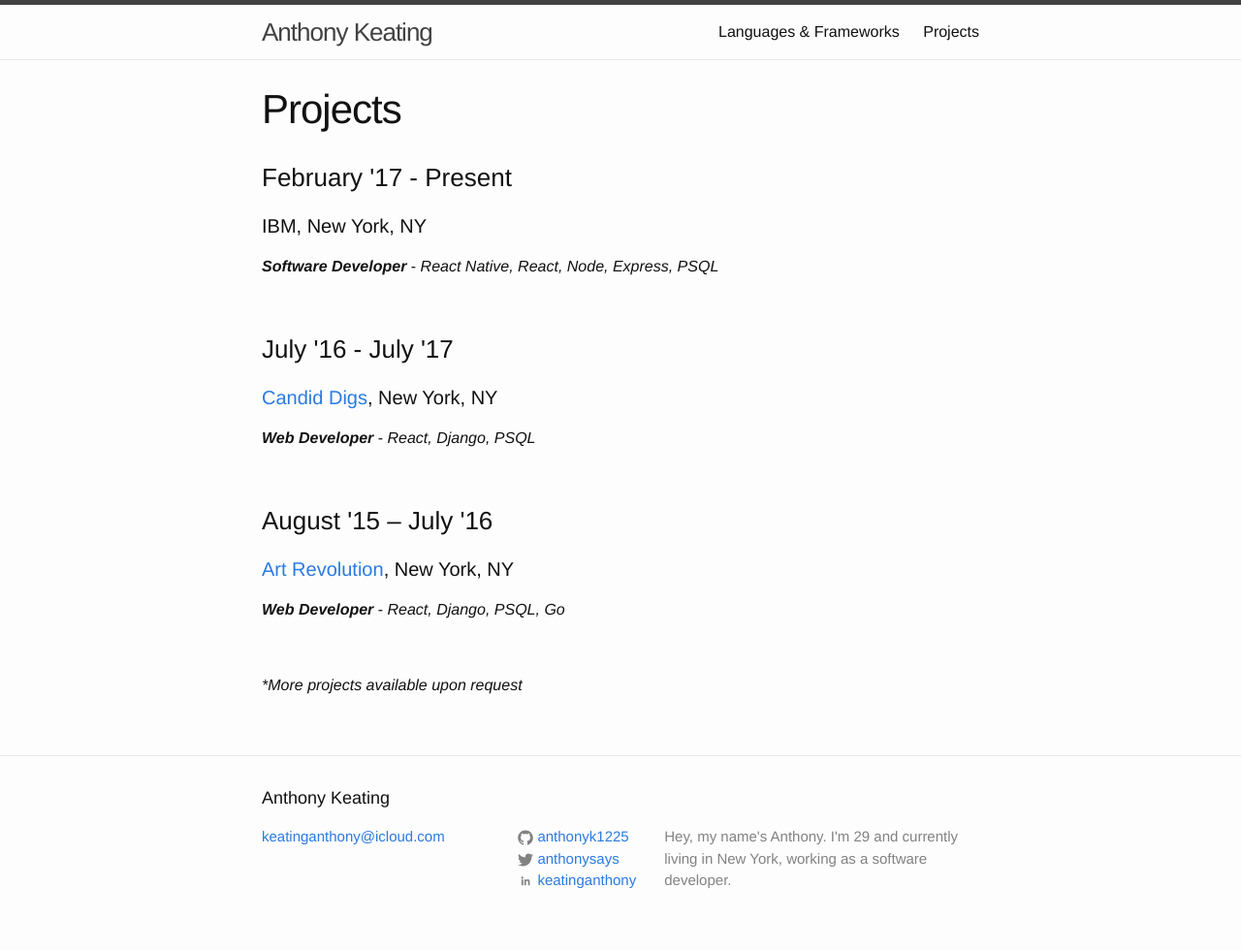
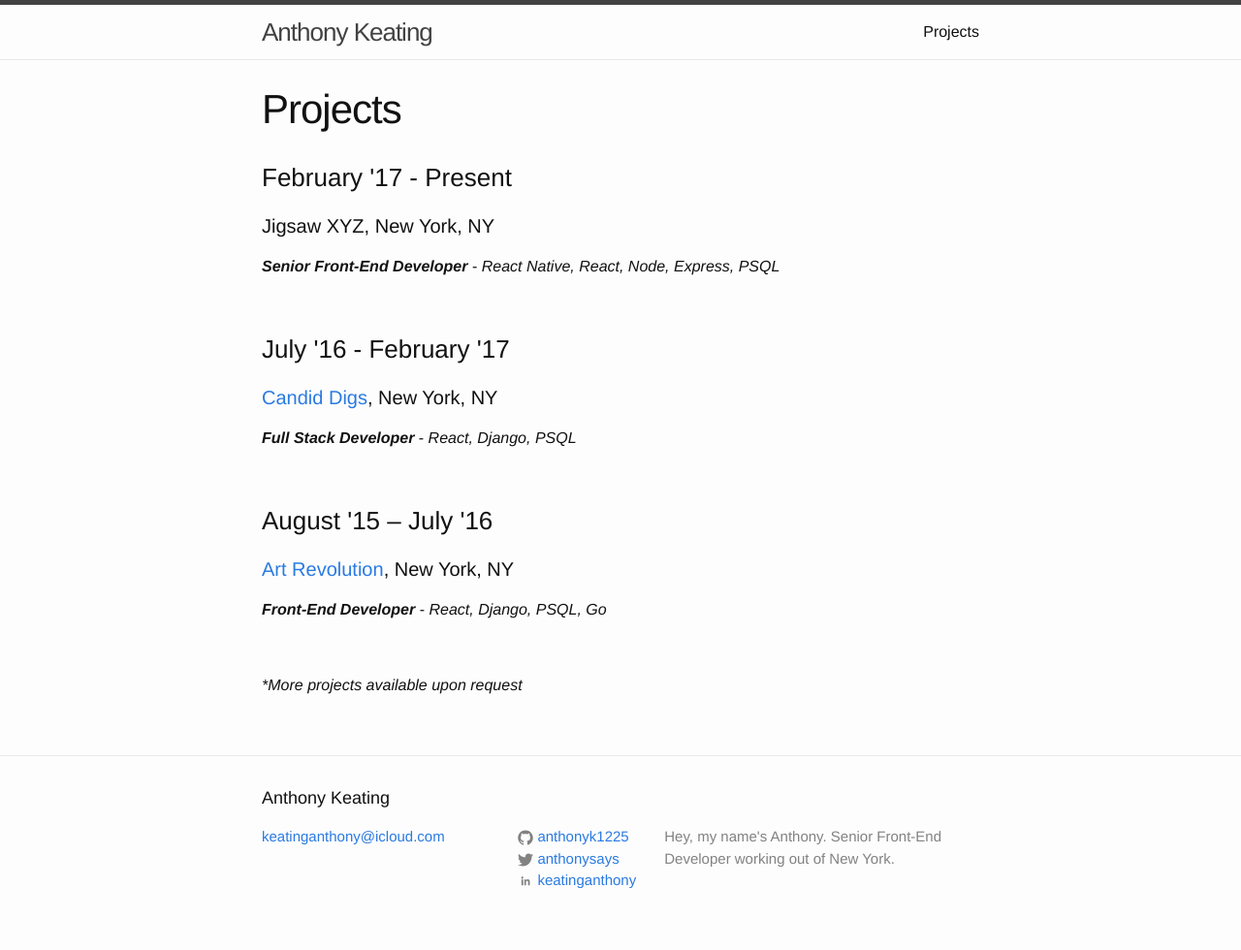
Before and after one commit to anthonyk1225/anthonyk1225.github.io, a Jekyll site: the page built from projects.md, in a window 1280 px wide. Shown: the whole page at 97% size. Built offline with Jekyll 4.4.1, drawn with Linux system fonts in a browser that asks for light colours; a script that is not in the unit is left out.

```diff
--- a/_config.yml
+++ b/_config.yml
@@ -2,7 +2,7 @@
 title: Anthony Keating
 email: keatinganthony@icloud.com
 description: > # this means to ignore newlines until "baseurl:"
-  Hey, my name's Anthony. I'm 29 and currently living in New York, working as a software developer.
+  Hey, my name's Anthony. Senior Front-End Developer working out of New York.
 baseurl: "" # the subpath of your site, e.g. /blog/
 url: "http://keatinganthony.com" # the base hostname & protocol for your site
 twitter_username: anthonysays
--- a/_includes/footer.html
+++ b/_includes/footer.html
@@ -15,7 +15,7 @@
         <ul class="social-media-list">
           {% if site.github_username %}
           <li>
-            <a href="https://github.com/{{ site.github_username }}">
+            <a href="https://github.com/{{ site.github_username }}/robinhood-to-xlsx">
               <span class="icon  icon--github">
                 <svg viewBox="0 0 16 16">
                   <path fill="#828282" d="M7.999,0.431c-4.285,0-7.76,3.474-7.76,7.761 c0,3.428,2.223,6.337,5.307,7.363c0.388,0.071,0.53-0.168,0.53-0.374c0-0.184-0.007-0.672-0.01-1.32 c-2.159,0.469-2.614-1.04-2.614-1.04c-0.353-0.896-0.862-1.135-0.862-1.135c-0.705-0.481,0.053-0.472,0.053-0.472 c0.779,0.055,1.189,0.8,1.189,0.8c0.692,1.186,1.816,0.843,2.258,0.645c0.071-0.502,0.271-0.843,0.493-1.037 C4.86,11.425,3.049,10.76,3.049,7.786c0-0.847,0.302-1.54,0.799-2.082C3.768,5.507,3.501,4.718,3.924,3.65 c0,0,0.652-0.209,2.134,0.796C6.677,4.273,7.34,4.187,8,4.184c0.659,0.003,1.323,0.089,1.943,0.261 c1.482-1.004,2.132-0.796,2.132-0.796c0.423,1.068,0.157,1.857,0.077,2.054c0.497,0.542,0.798,1.235,0.798,2.082 c0,2.981-1.814,3.637-3.543,3.829c0.279,0.24,0.527,0.713,0.527,1.437c0,1.037-0.01,1.874-0.01,2.129 c0,0.208,0.14,0.449,0.534,0.373c3.081-1.028,5.302-3.935,5.302-7.362C15.76,3.906,12.285,0.431,7.999,0.431z"/>
--- a/projects.md
+++ b/projects.md
@@ -6,20 +6,20 @@ permalink: /projects/
 
 
 <h3>February '17 - Present</h3>
-<h4>IBM, New York, NY</h4>
-<b><i>Software Developer</i></b>  - <i>React Native, React, Node, Express, PSQL</i>
+<h4>Jigsaw XYZ, New York, NY</h4>
+<b><i>Senior Front-End Developer</i></b>  - <i>React Native, React, Node, Express, PSQL</i>
 
 <br/>
 
-<h3>July '16 - July '17</h3>
+<h3>July '16 - February '17</h3>
 <h4><a href="/candiddigs/">Candid Digs</a>, New York, NY</h4>
-<b><i>Web Developer</i></b> - <i>React, Django, PSQL</i>
+<b><i>Full Stack Developer</i></b> - <i>React, Django, PSQL</i>
 
 <br/>
 
 <h3>August '15 – July '16</h3>
 <h4><a href="/d3post/">Art Revolution</a>, New York, NY</h4>
-<b><i>Web Developer</i></b> - <i>React, Django, PSQL, Go</i>
+<b><i>Front-End Developer</i></b> - <i>React, Django, PSQL, Go</i>
 
 <br>
 
```
Also changed, not shown: js/data.csv (deleted, +0 -8 lines), js/draw.js (deleted, +0 -70 lines), language.md (deleted, +0 -7 lines).
